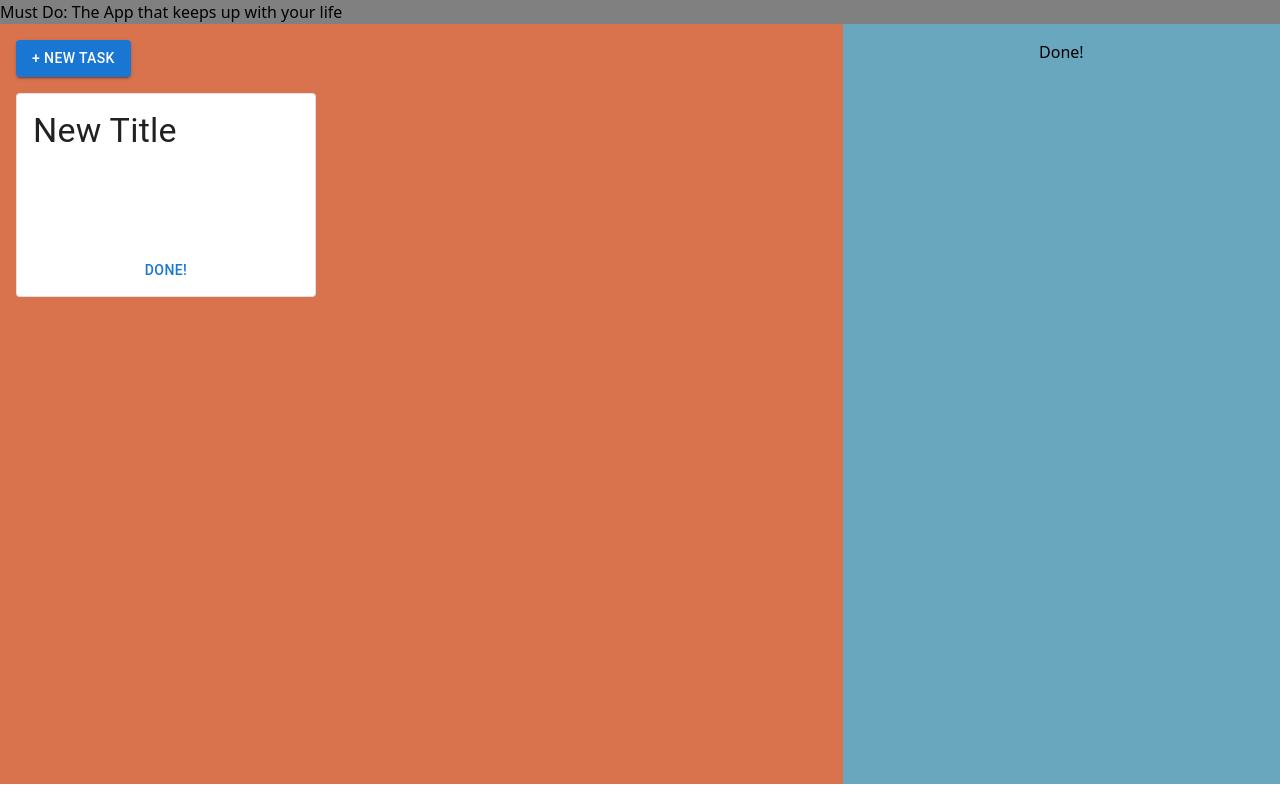
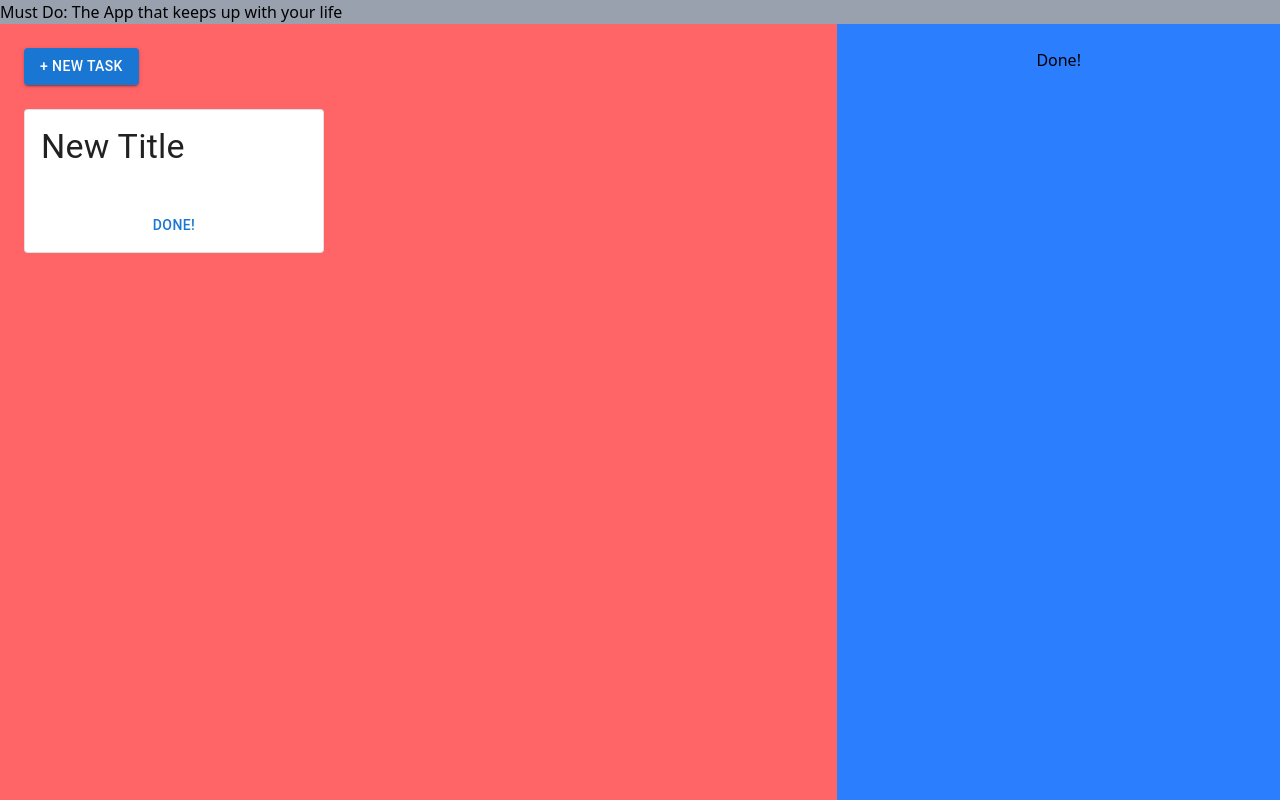
Before and after one commit to BinaryFour/mustDo, a Next.js app in the folder frontend/: page / in a window 1280 px wide. Built offline with nearby package versions, Linux system fonts and the light colour scheme; what @mui/material-nextjs would draw is missing.

Commit message:
update readme to include .env step.  Convert existing styles to tailwind

```diff
--- a/frontend/app/components/dialog.tsx
+++ b/frontend/app/components/dialog.tsx
@@ -17,7 +17,7 @@ const TaskDialog = ({ open, onClose, dialogContent }: TaskDialogProps) => {
   };
 
   return (
-    <Dialog open={open} onClose={handleClose} fullScreen>
+    <Dialog open={open} onClose={handleClose}>
       <DialogContent className="bg-amber-600">{dialogContent}</DialogContent>
     </Dialog>
   );
--- a/frontend/app/components/taskCard.tsx
+++ b/frontend/app/components/taskCard.tsx
@@ -78,6 +78,10 @@ const TaskCard = () => {
     setIsTitleEditing(false);
   };
 
+  const onChange: SubmitHandler<Inputs> = (data) => {
+    setForm({ ...form, description: data.description });
+  };
+
   const CheckboxWithX = () => {
     return (
       <div
@@ -109,7 +113,7 @@ const TaskCard = () => {
   const minimizedCard = (
     <>
       <CardActionArea onClick={() => setIsExpanded(true)}>
-        <CardContent sx={{ display: "flex", gap: 1, minBlockSize: 150 }}>
+        <CardContent className="flex flex-col gap-1 min-w-4">
           <Typography variant="h4" gutterBottom>
             {form.title}
           </Typography>
@@ -160,6 +164,7 @@ const TaskCard = () => {
             onDoubleClick={() => setIsTitleEditing(true)}
           />
           <CardContent>
+            <form onChange={handleSubmit(onChange)}>
               <TextField
                 id="standard-multiline-static"
                 fullWidth
@@ -167,7 +172,9 @@ const TaskCard = () => {
                 multiline
                 rows={4}
                 variant="standard"
+                {...register("description")}
               />
+            </form>
             <FormGroup>
               <CheckboxWithX />
             </FormGroup>
--- a/frontend/app/layout.tsx
+++ b/frontend/app/layout.tsx
@@ -7,8 +7,8 @@ export default function RootLayout({
   children: React.ReactNode;
 }) {
   return (
-    <html lang="en">
-      <body>
+    <html lang="en" className="h-screen">
+      <body className="h-screen">
         <AppRouterCacheProvider options={{ enableCssLayer: true }}>
           {children}
         </AppRouterCacheProvider>
--- a/frontend/app/page.tsx
+++ b/frontend/app/page.tsx
@@ -1,6 +1,5 @@
 import Button from "@mui/material/Button";
 import TaskCard from "./components/taskCard";
-import { colors } from "./constants/colors";
 
 type Task = {
   title: string;
@@ -15,59 +14,21 @@ const Page = () => {
   ];
 
   return (
-    <div
-      className="main-container"
-      style={{
-        display: "flex",
-        flexDirection: "column",
-        justifyContent: "space-evenly",
-        height: "98vh",
-      }}
-    >
-      <header className="header" style={{ backgroundColor: "gray" }}>
+    <div className="flex flex-col h-screen justify-evenly">
+      <header className="bg-gray-400">
         <h1>Must Do: The App that keeps up with your life</h1>
       </header>
-      <main
-        className="dashboard-container"
-        style={{
-          display: "flex",
-          flex: 1,
-          flexDirection: "row",
-          backgroundColor: "gainsboro",
-        }}
-      >
-        <div
-          className="in-progress-column"
-          style={{
-            flex: 2,
-            backgroundColor: colors.inProgressRed,
-            padding: "1rem",
-          }}
-        >
-          <div
-            className="column-header"
-            style={{
-              display: "flex",
-              justifyContent: "flex-start",
-              paddingBlockEnd: "1rem",
-            }}
-          >
+      <main className="flex flex-row flex-1 bg-red-400">
+        <div className="flex flex-col flex-2 p-6 gap-6">
+          <div className="flex justify-start">
             <Button variant="contained">+ New Task</Button>
           </div>
-          <TaskCard />
+          <div className="task-grid">
+            <TaskCard />
+          </div>
         </div>
-        <div
-          className="done-column"
-          style={{ flex: 1, backgroundColor: colors.doneBlue, padding: "1rem" }}
-        >
-          <div
-            className="column-header"
-            style={{
-              display: "flex",
-              justifyContent: "center",
-              backgroundColor: colors.doneBlue,
-            }}
-          >
+        <div className="flex flex-col flex-1 p-6 bg-blue-500">
+          <div className="flex justify-center">
             <h2>Done!</h2>
           </div>
         </div>
```
Also changed, not shown: 1 other file (tests, documents, lock files or other folders). Lines whose indentation alone changed are shown as unchanged.
